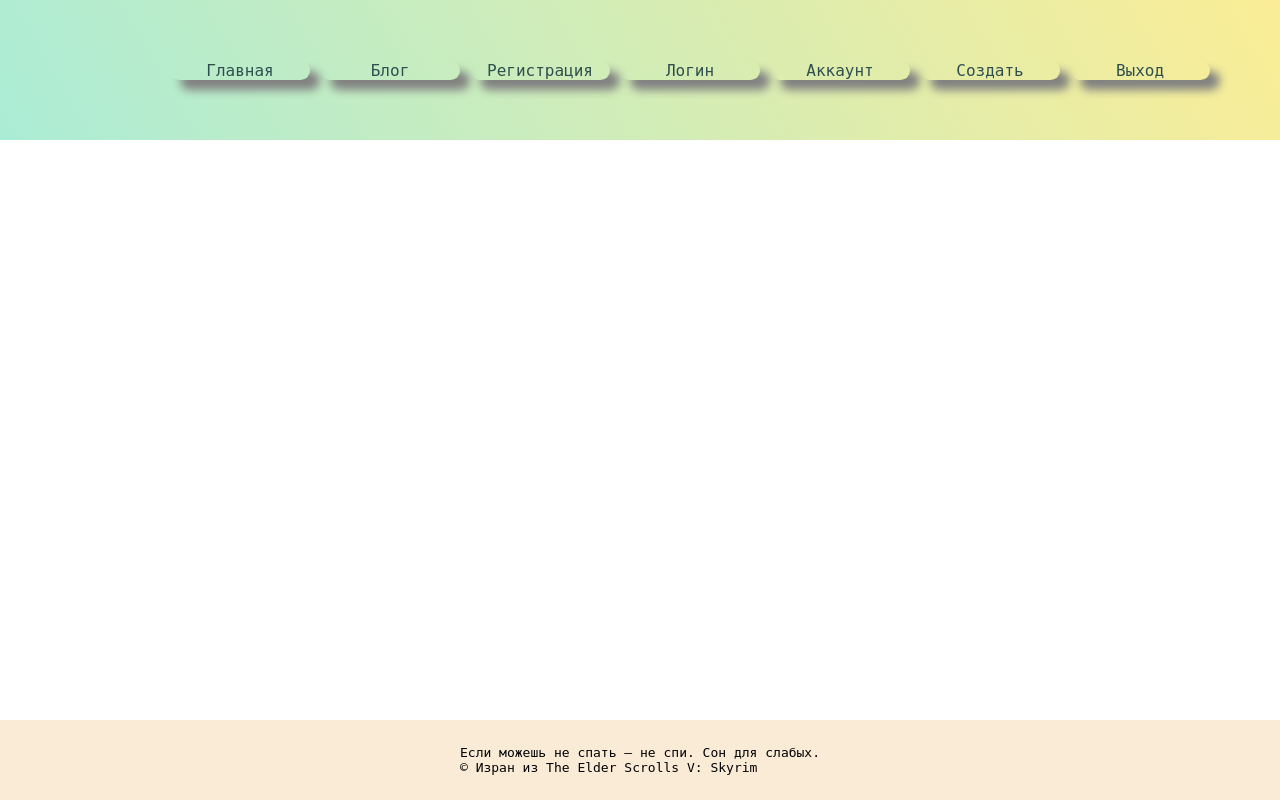
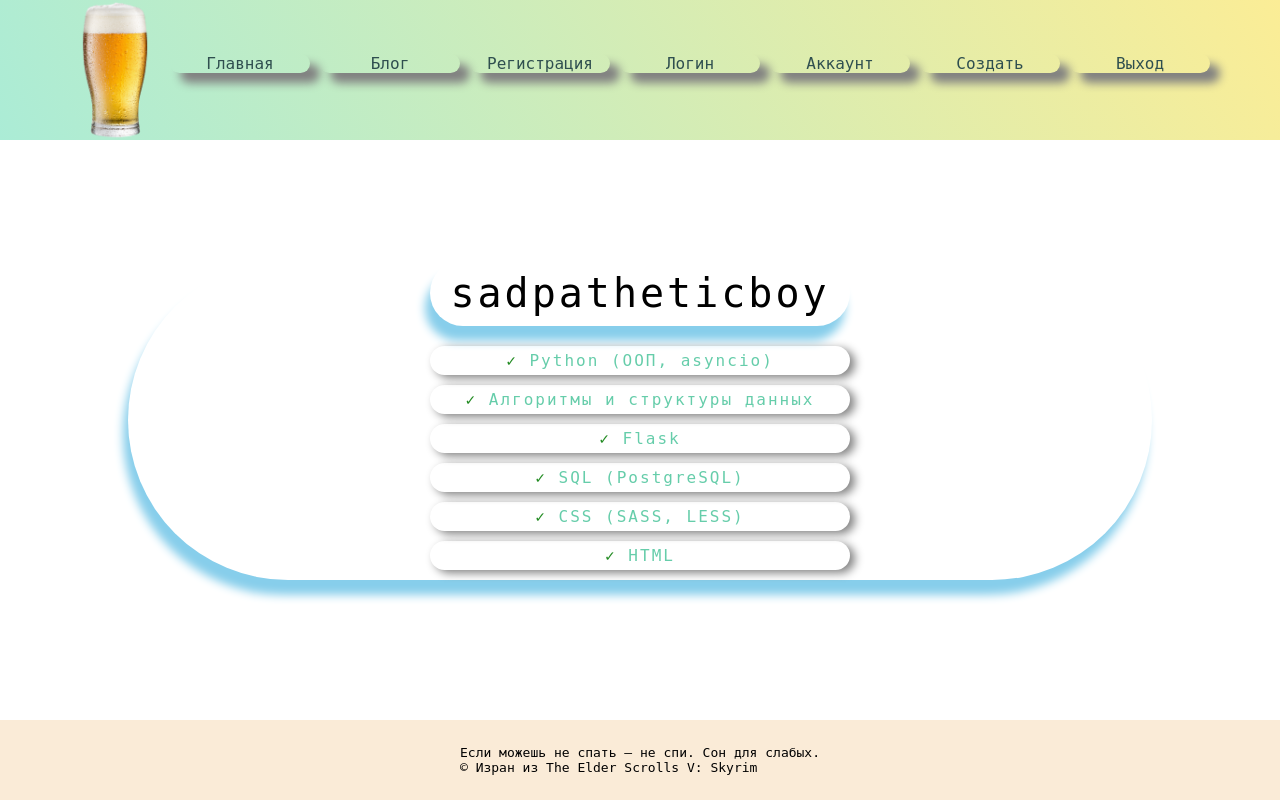
Before and after one commit to sadpatheticboy/blog_flask, a Flask app: page / in a window 1280 px wide. Run offline with Flask 3, Linux system fonts and the light colour scheme.

Commit message:
Добавил лого, изменил список навыков, также добавил переадресацию на новые страницы

```diff
--- a/run.py
+++ b/run.py
@@ -8,5 +8,35 @@ def home():
     return render_template('index.html', title='Главная страница')
 
 
+@app.route('/python_page')
+def python_page():
+    return render_template('python_page.html')
+
+
+@app.route('/algorithms_page')
+def algorithms_page():
+    return render_template('algorithms_page.html')
+
+
+@app.route('/flask_page')
+def flask_page():
+    return render_template('flask_page.html')
+
+
+@app.route('/sql_page')
+def sql_page():
+    return render_template('sql_page.html')
+
+
+@app.route('/css_page')
+def css_page():
+    return render_template('css_page.html')
+
+
+@app.route('/html_page')
+def html_page():
+    return render_template('html_page.html')
+
+
 if __name__ == '__main__':
     app.run(debug=True)
--- a/static/css/style.css
+++ b/static/css/style.css
@@ -7,6 +7,14 @@
 /* Обнуление для html, высота - 100% */
 html, body {
     height: 100%;
+}
+
+
+/* LOGO */
+.logo img {
+    float: left;
+    margin-left: 80px;
+    width: 70px;
 }
 
 
@@ -61,12 +69,82 @@ html, body {
     height: 100%;
 }
 
+.empty_block {
+    height: 40px;
+}
+
 
 /* CONTENT */
 .content {
     width: 60%;
     margin: 100px auto 0;
     flex: 1 0 auto;
+}
+
+
+/* MAIN_PAGE */
+.info {
+    display: flex;
+    margin: 80px auto;
+    width: 80%;
+    box-shadow: -5px 15px 10px skyblue;
+    align-items: center;
+    border-radius: 200px;
+    font-family: monospace;
+}
+
+.description {
+    font-size: 40px;
+    margin: 0 auto;
+    text-align: right;
+}
+
+.names {
+    box-shadow: -5px 15px 10px skyblue;
+    border-radius: 200px;
+    padding: 10px 20px;
+    letter-spacing: 3px;
+    margin-bottom: 20px
+}
+
+.desc {
+    width: 100%;
+    font-width: 600;
+    color: dodgerblue;
+    margin: 0 auto;
+    text-align: center;
+    box-shadow: 0 0 0 skyblue;
+    border-radius: 200px;
+}
+
+.desc li {
+    margin-bottom: 10px;
+    font-style: normal;
+    box-shadow: 5px 3px 10px grey;
+    font-size: 16px;
+    padding: 5px;
+    font-family: monospace;
+    border-radius: 200px;
+    letter-spacing: 2px;
+}
+
+ul.checkmark li:before {
+    content: "\2713\0020";
+    color: forestgreen;
+}
+
+ul a {
+    text-decoration: none;
+    color: mediumaquamarine;
+}
+
+.checkmark li:hover {
+    transition-duration: 0.1s;
+    box-shadow: 0 12px 10px orange;
+}
+
+.checkmark li {
+    list-style: none;
 }
 
 
--- /dev/null
+++ b/templates/algorithms_page.html
@@ -0,0 +1,5 @@
+{% extends 'layout.html' %}
+
+{% block content %}
+
+{% endblock %}
--- /dev/null
+++ b/templates/css_page.html
@@ -0,0 +1,5 @@
+{% extends 'layout.html' %}
+
+{% block content %}
+
+{% endblock %}
--- /dev/null
+++ b/templates/flask_page.html
@@ -0,0 +1,5 @@
+{% extends 'layout.html' %}
+
+{% block content %}
+
+{% endblock %}
--- /dev/null
+++ b/templates/html_page.html
@@ -0,0 +1,5 @@
+{% extends 'layout.html' %}
+
+{% block content %}
+
+{% endblock %}
--- a/templates/index.html
+++ b/templates/index.html
@@ -1,6 +1,29 @@
 {% extends 'layout.html' %}
 
 
-{% block content %}
+{% block main_page %}
 
-{% endblock content %}
+<div class="wrapper">
+    <div class="empty_block"></div>
+    <div class="info">
+
+        <div class="description">
+            <p class="names"> sadpatheticboy </p>
+
+            <div class="desc">
+                <ul class="checkmark">
+                    <li><a href="{{ url_for('python_page') }}">Python (ООП, asyncio)</a></li>
+                    <li><a href="{{ url_for('algorithms_page') }}">Алгоритмы и структуры данных</a></li>
+                    <li><a href="{{ url_for('flask_page') }}">Flask</a></li>
+                    <li><a href="{{ url_for('sql_page') }}">SQL (PostgreSQL)</a></li>
+                    <li><a href="{{ url_for('css_page') }}">CSS (SASS, LESS)</a></li>
+                    <li><a href="{{ url_for('html_page') }}">HTML</a></li>
+                </ul>
+            </div>
+
+        </div>
+
+    </div>
+</div>
+
+{% endblock main_page %}
--- a/templates/layout.html
+++ b/templates/layout.html
@@ -19,7 +19,9 @@
 {% block menu %}
 
     <header class="header">
-
+        <div class="logo">
+            <img src="{{ url_for('static', filename='img/logo.png') }}" alt="logo">
+        </div>
         <ul class="main_menu">
             <li><a href="#"><p>Главная</p></a></li>
             <li><a href="#"><p>Блог</p></a></li>
@@ -52,7 +54,6 @@
 
     <div class="footer">Если можешь не спать — не спи. Сон для слабых.<br>
         &#169; Изран из The Elder Scrolls V: Skyrim
-
     </div>
 
 {% endblock footer %}
--- /dev/null
+++ b/templates/python_page.html
@@ -0,0 +1,5 @@
+{% extends 'layout.html' %}
+
+{% block content %}
+
+{% endblock %}
--- /dev/null
+++ b/templates/sql_page.html
@@ -0,0 +1,5 @@
+{% extends 'layout.html' %}
+
+{% block content %}
+
+{% endblock %}
```
Also changed, not shown: static/img/logo.png (added).
